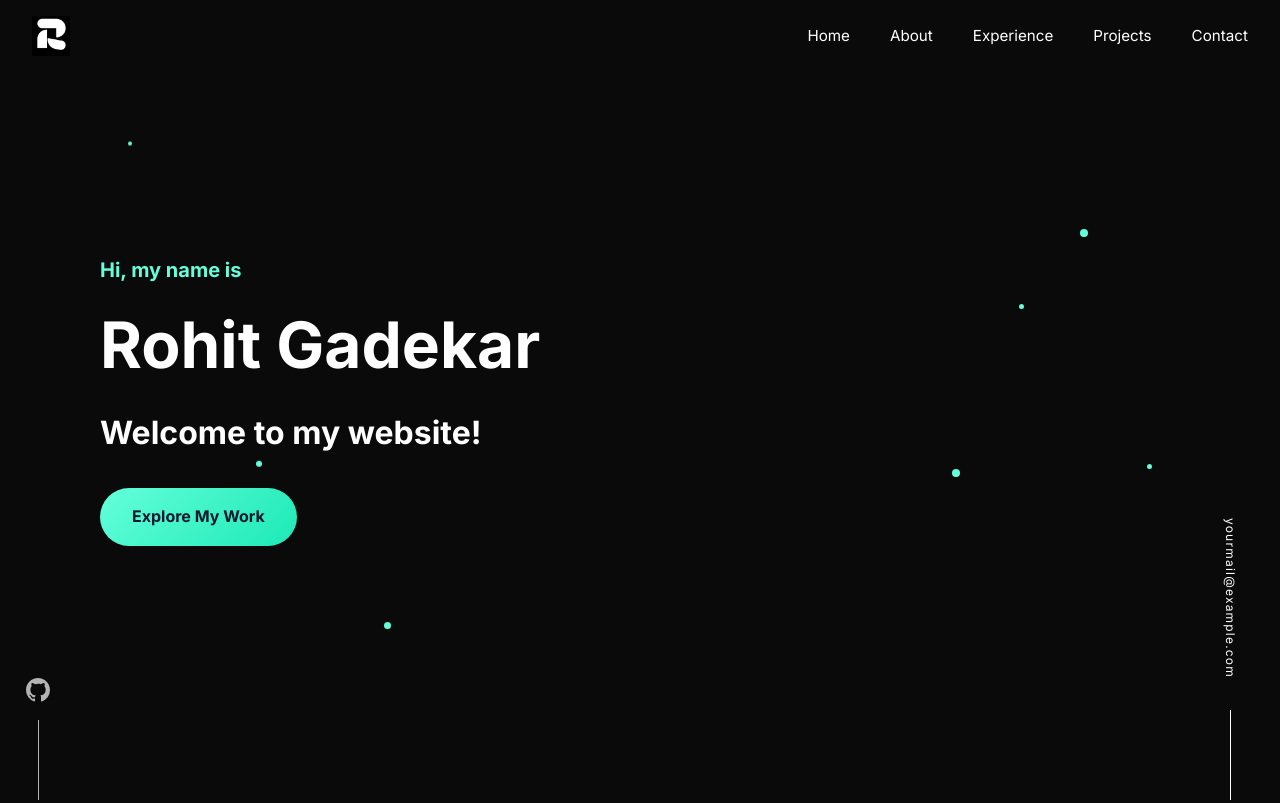
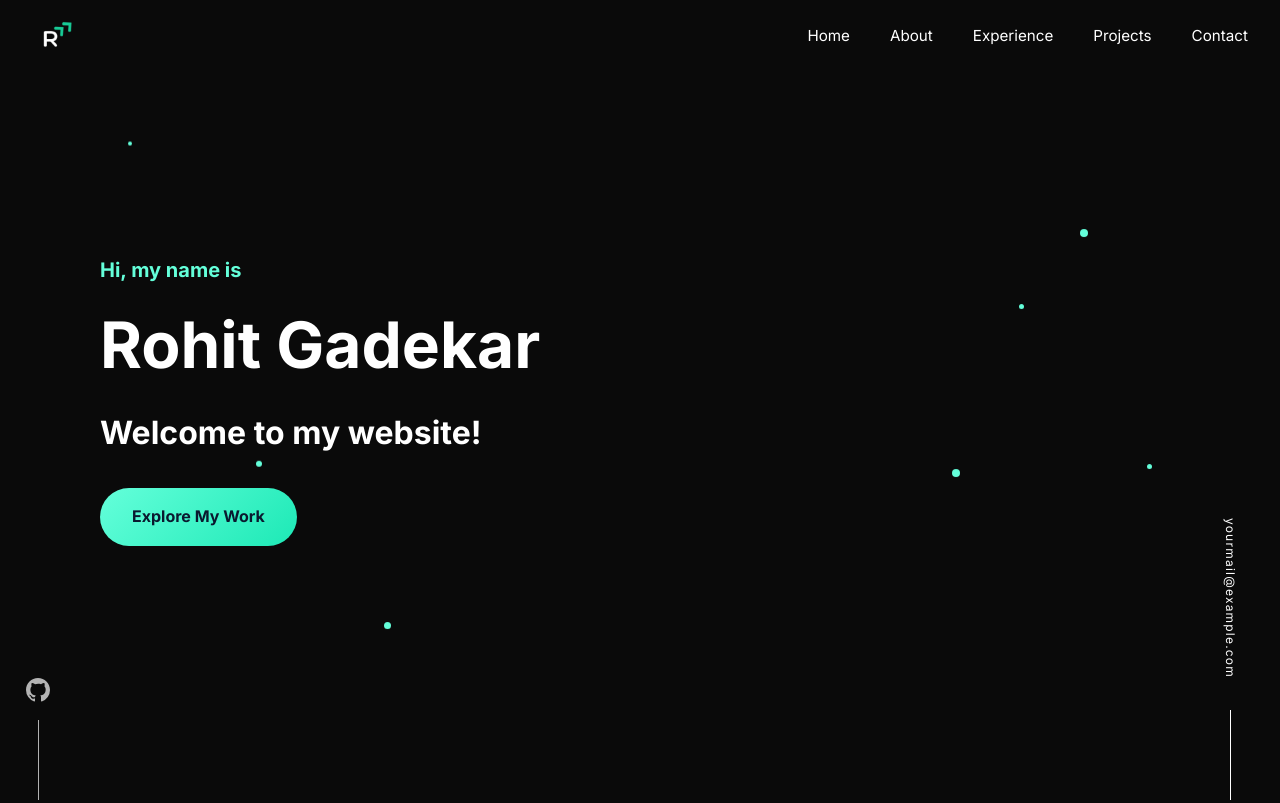
Before and after one commit to Rohit2350/Portfolio, a plain HTML site: page index.html in a window 1280 px wide. Shown: the top 803 px of the page. Drawn offline with Linux system fonts and the light colour scheme.

Commit message:
7th commit

```diff
--- a/index.html
+++ b/index.html
@@ -4,7 +4,7 @@
     <meta charset="UTF-8">
     <meta name="viewport" content="width=device-width, initial-scale=1.0">
     <title>Rohit's Portfolio</title>
-    <link rel="icon" type="image/png" href="logo2.jpg" />
+    <link rel="icon" type="image/png" href="35.png" />
     <!-- Inter font for clean modern body text -->
     <link href="https://fonts.googleapis.com/css2?family=Inter:wght@300;400;600;700&display=swap" rel="stylesheet">
     <!-- Fira Code for monospace intro text like “Hi, my name is” -->
@@ -1086,7 +1086,7 @@
     <nav class="navbar">
         <div class="nav-container">
             <a href="#home" class="logo">
-                <img src="logo2.jpg" alt="Logo" class="logo-img" />
+                <img src="1.png" alt="Logo" class="logo-img" />
             </a>
             <ul class="nav-links">
                 <li><a href="#home">Home</a></li>
```
Also changed, not shown: 1.png (added), 35.png (added), tablogo.png (deleted).
